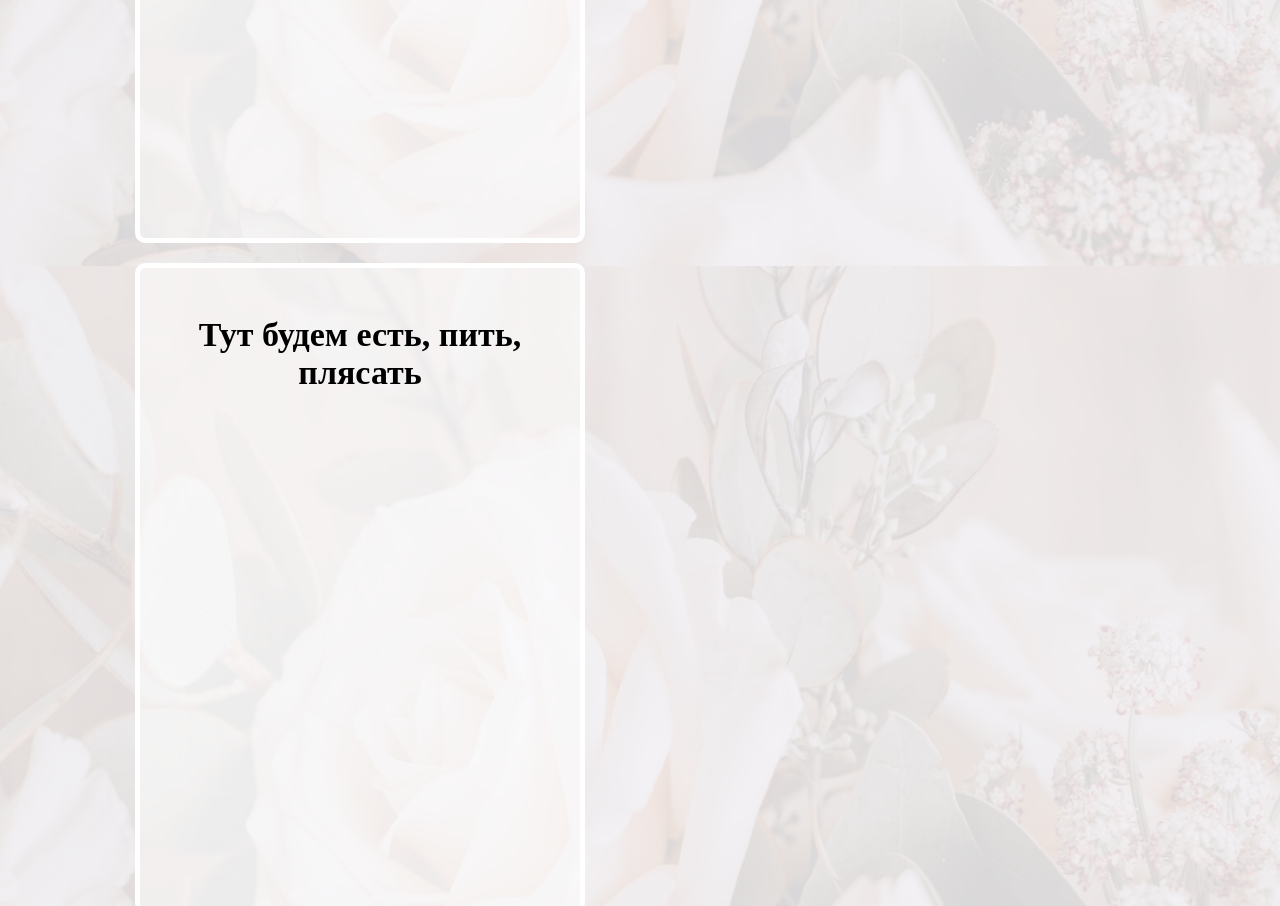
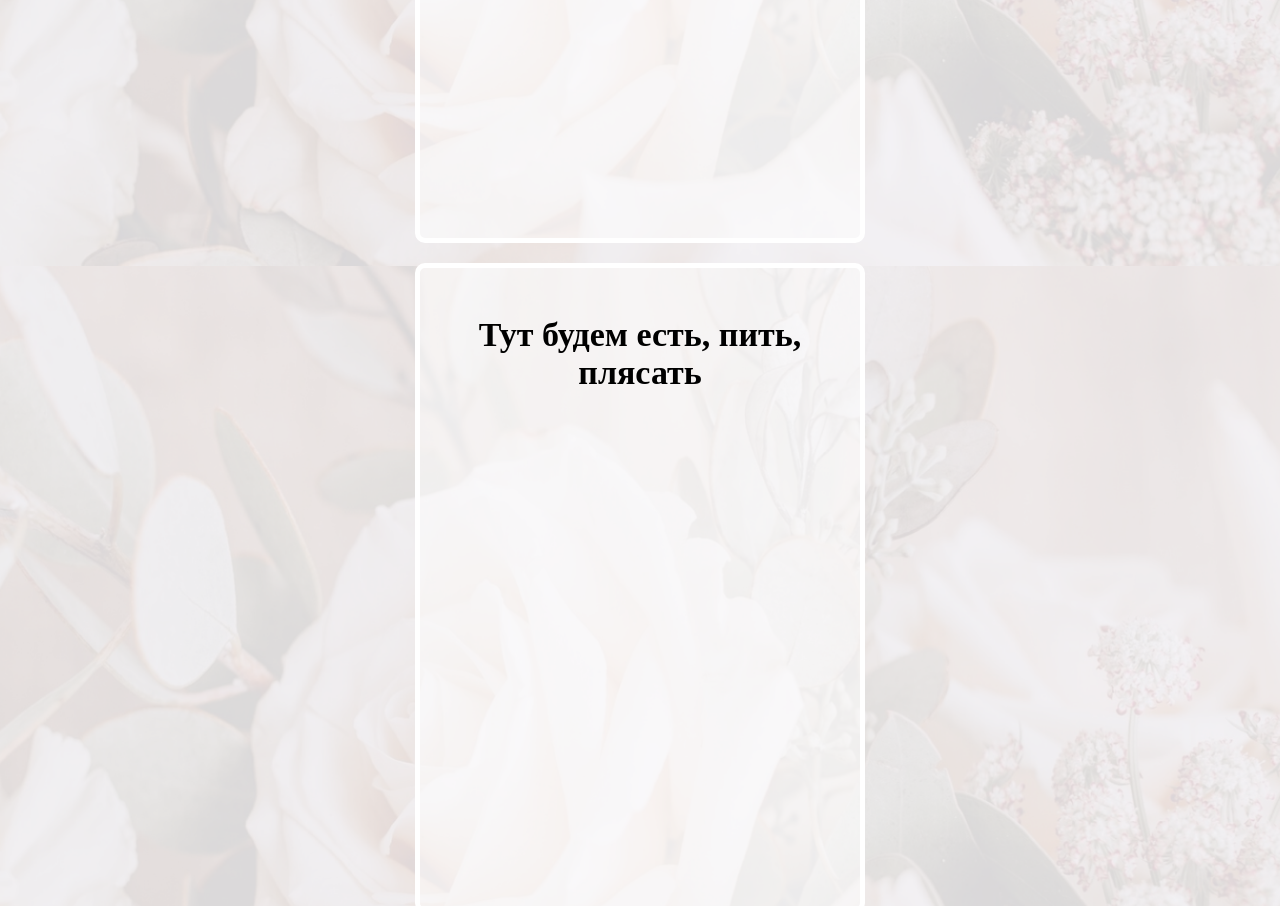
Before and after one commit to RusSuk/s, a plain HTML site: page index.html in a window 1280 px wide. Shown: the part 2934-3840 px from the top of the page. Drawn offline with Linux system fonts and the light colour scheme; a web font is replaced by a local one.

Commit message:
Update style.css

```diff
--- a/style.css
+++ b/style.css
@@ -175,7 +175,7 @@ body {
 
 #gallery, #guest-form, #map-yandex, #countdown, #footer {
   width: 400px;
-  margin: 20px auto 20px 135px; /* Отступы: сверху, справа, снизу, слева */
+  margin: 20px auto; /* Отступы: сверху, справа, снизу, слева */
 
 }
 
```
